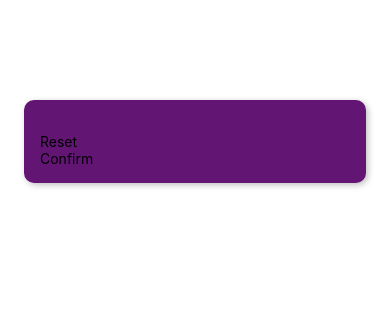
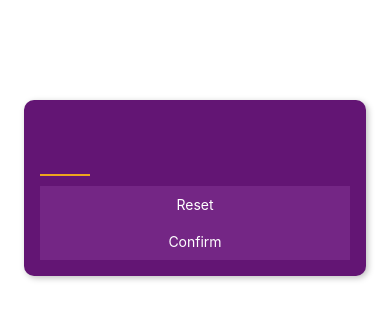
Before and after one commit to gamerfoxx/React-Native-Number-Guesser, a React Native app: screen / in a window 390 px wide. Shown: the top 320 px of the page. Built offline with nearby package versions, Linux system fonts and the light colour scheme.

Commit message:
solifiy custom button component

```diff
--- a/components/MainButton.js
+++ b/components/MainButton.js
@@ -1,11 +1,46 @@
-import { Text, View, Pressable } from 'react-native';
+import { Text, View, Pressable, StyleSheet } from 'react-native';
 
 function MainButton({ children }) {
+	function pressHandler() {
+		console.log('clicked');
+	}
 	return (
-		<View>
-			<Text>{children}</Text>
+		<View
+			style={(pressed) =>
+				pressed
+					? [styles.pressed, styles.buttonOuterContainer]
+					: styles.buttonOuterContainer
+			}>
+			<Pressable
+				style={styles.buttonInnerContainer}
+				onPress={pressHandler}
+				android_ripple={{ color: '#964897' }}>
+				<Text style={styles.buttonText}>{children}</Text>
+			</Pressable>
 		</View>
 	);
 }
 
 export default MainButton;
+
+const styles = StyleSheet.create({
+	buttonOuterContainer: {
+		borderRadius: 30,
+		margin: 4,
+		overflow: 'hidden',
+	},
+
+	buttonInnerContainer: {
+		backgroundColor: '#742685',
+		paddingHorizontal: 5,
+		paddingVertical: 10,
+		elevation: 2,
+	},
+	buttonText: {
+		color: 'white',
+		textAlign: 'center',
+	},
+	pressed: {
+		opacity: 0.75,
+	},
+});
--- a/screens/StartGameScreen.js
+++ b/screens/StartGameScreen.js
@@ -4,7 +4,13 @@ import MainButton from '../components/MainButton';
 function StartGameScreen() {
 	return (
 		<View style={styles.userInputContainer}>
-			<TextInput />
+			<TextInput
+				style={styles.userGuessInput}
+				maxLength={2}
+				keyboardType="number-pad"
+				autoCapitalize="none"
+				autoCorrect={false}
+			/>
 			<MainButton>Reset</MainButton>
 			<MainButton>Confirm</MainButton>
 		</View>
@@ -26,4 +32,15 @@ const styles = StyleSheet.create({
 		shadowRadius: 6,
 		shadowOpacity: 0.25,
 	},
+	userGuessInput: {
+		height: 50,
+		width: 50,
+		fontSize: 34,
+		borderBottomColor: '#eea41e',
+		borderBottomWidth: 2,
+		color: '#eea41e',
+		marginVertical: 10,
+		fontWeight: 'bold',
+		textAlign: 'center',
+	},
 });
```
